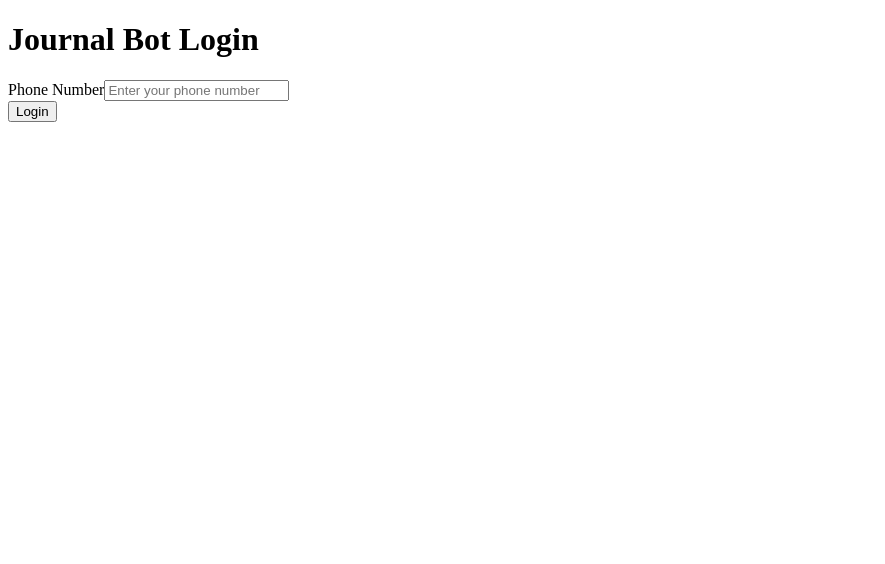
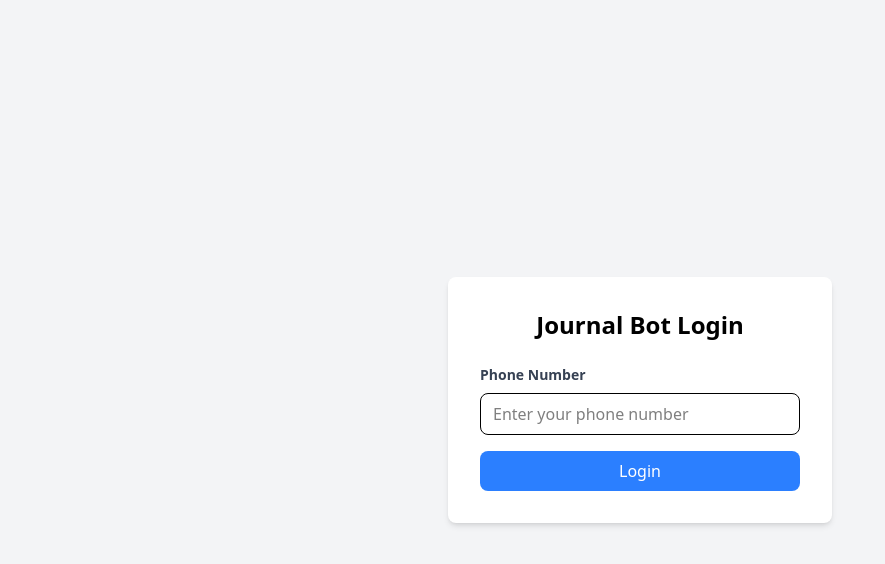
Before and after one commit to bhavishyasharma10/J-Bot, a Next.js app: page / in a window 1280 px wide. Shown: the top 564 px of the page, without its empty margins (0-885 px from the left). Built offline with nearby package versions, Linux system fonts and the light colour scheme.

Commit message:
Config Tailwind

```diff
--- a/package.json
+++ b/package.json
@@ -15,6 +15,7 @@
   },
   "dependencies": {
     "@google/generative-ai": "^0.24.0",
+    "@tailwindcss/postcss": "^4.0.17",
     "@types/sequelize": "^4.28.20",
     "cors": "^2.8.5",
     "dotenv": "^16.4.7",
@@ -23,9 +24,11 @@
     "mysql2": "^3.14.0",
     "next": "^15.2.4",
     "openai": "^4.90.0",
+    "postcss": "^8.5.3",
     "react": "^19.0.0",
     "react-dom": "^19.0.0",
     "sequelize": "^6.37.7",
+    "tailwindcss": "^4.0.17",
     "twilio": "^5.5.1",
     "winston": "^3.11.0"
   },
--- /dev/null
+++ b/postcss.config.mjs
@@ -0,0 +1,6 @@
+const config = {
+    plugins: {
+      "@tailwindcss/postcss": {},
+    },
+  };
+  export default config;
--- a/src/app/globals.css
+++ b/src/app/globals.css
@@ -1,3 +1 @@
-@tailwind base;
-@tailwind components;
-@tailwind utilities;
+@import "tailwindcss";
```
Also changed, not shown: next-env.d.ts, 1 other file (tests, documents, lock files or other folders).
